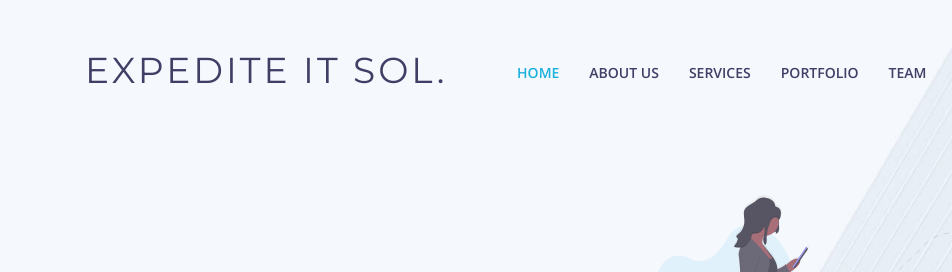
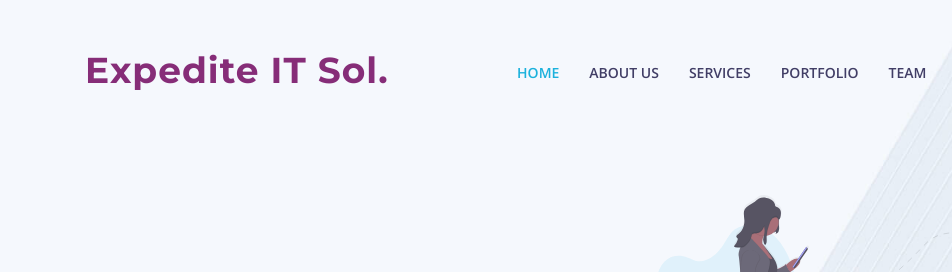
Before and after one commit to vintechconsulting/vintechconsulting.github.io, a plain HTML site: page index.html in a window 1280 px wide. Shown: the top 272 px of the page, 0-952 px from the left. Drawn offline with nearby package versions, Linux system fonts and the light colour scheme; files whose address does not match are found by name.

Commit message:
Update style.css

```diff
--- a/css/style.css
+++ b/css/style.css
@@ -185,14 +185,14 @@ h6 {
   margin: 0;
   padding: 0;
   line-height: 1;
-  font-weight: 400;
-  letter-spacing: 3px;
-  text-transform: uppercase;
+  font-weight: 800;
+  letter-spacing: 1px;
+  text-transform: none;
 }
 
 #header .logo h1 a,
 #header .logo h1 a:hover {
-  color: #413e66;
+  color: #862d78;
   text-decoration: none;
 }
 
```
